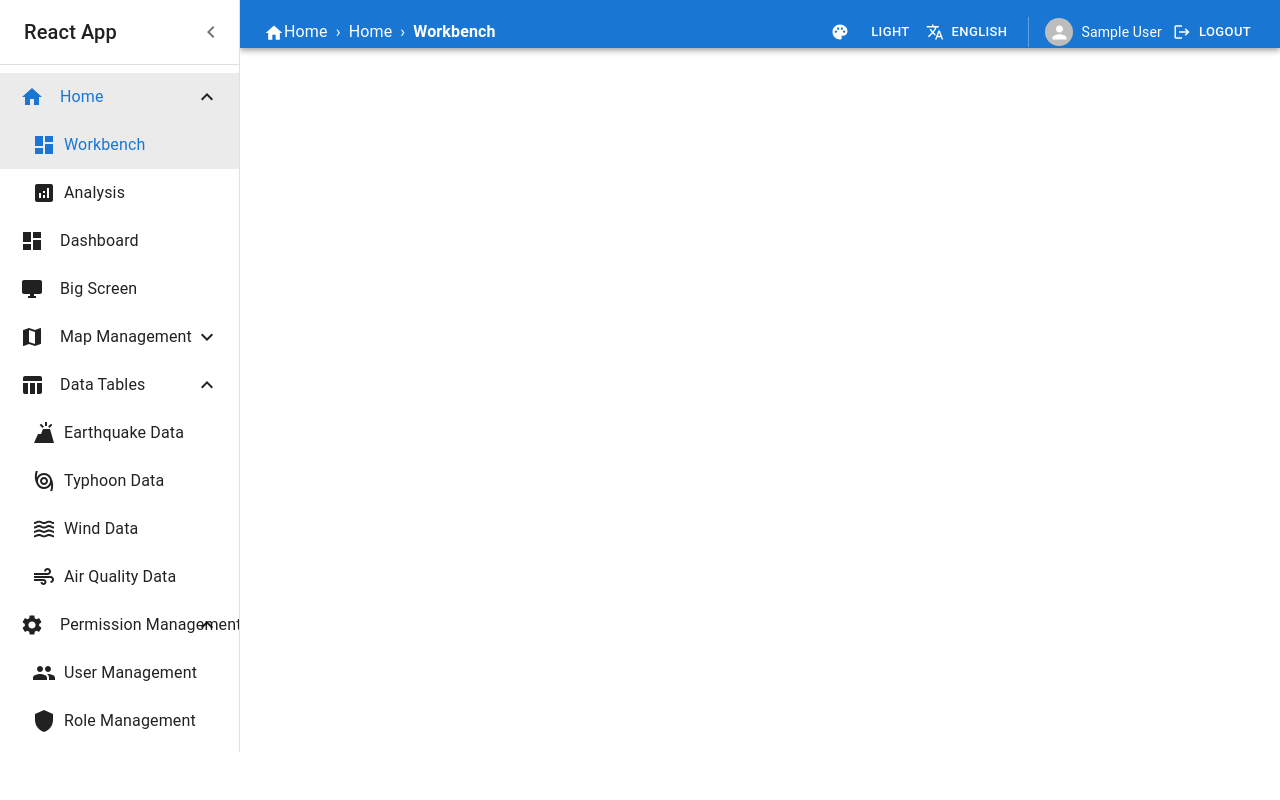
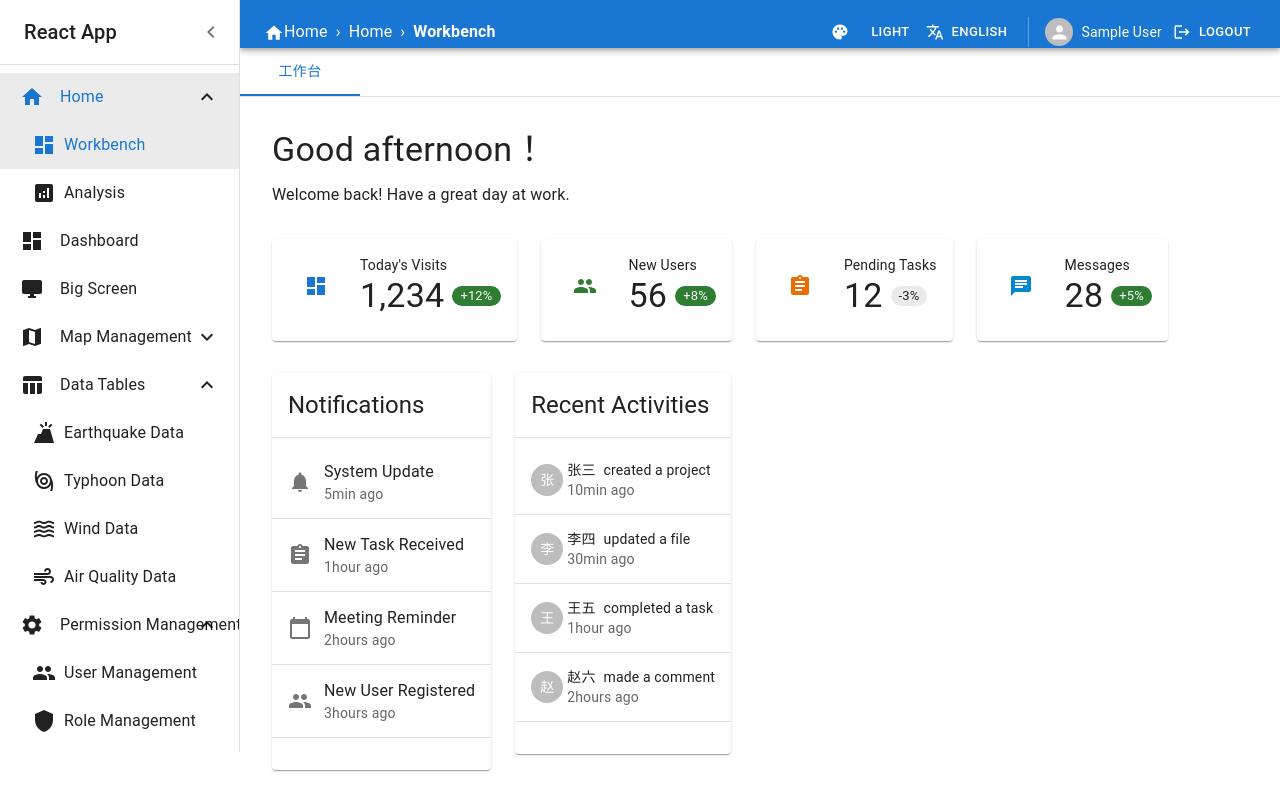
Before and after one commit to wenping29/Cesium, a React (Vite) app in the folder MS_Web/: page /workbench in a window 1280 px wide. Built offline with nearby package versions, Linux system fonts and the light colour scheme; sample sign-in values are in the browser's storage; what cesium would draw is missing.

Commit message:
优化不显示内容的问题

```diff
--- a/MS_Web/src/App.jsx
+++ b/MS_Web/src/App.jsx
@@ -1,8 +1,11 @@
-import { Routes, Route, Navigate } from 'react-router-dom'
+import { useEffect } from 'react'
+import { Routes, Route, Navigate, useLocation } from 'react-router-dom'
 import { Box } from '@mui/material'
 import useAuthStore from './store/authStore'
+import tabStore from './store/tabStore'
 import NavBar from './components/NavBar'
 import SideBar from './components/SideBar'
+import TabBar from './components/TabBar'
 import UsersPage from './pages/UsersPage'
 import MapPage from './pages/MapPage'
 import LoginPage from './pages/LoginPage'
@@ -35,6 +38,40 @@
 
 export default function App() {
   const token = useAuthStore((s) => s.token)
+  const location = useLocation()
+  const addTab = tabStore((s) => s.addTab)
+
+  const pageTitles = {
+    '/workbench': '工作台',
+    '/analysis': '数据分析',
+    '/dashboard': '仪表盘',
+    '/big-screen': '大屏展示',
+    '/earthquake-table': '地震数据',
+    '/typhoon-table': '台风数据',
+    '/wind-table': '风力数据',
+    '/airquality-table': '空气质量',
+    '/user-management': '用户管理',
+    '/role-management': '角色管理',
+    '/menu-management': '菜单管理',
+    '/department-management': '部门管理',
+    '/map': '地图',
+    '/openlayer-map': 'OpenLayer地图',
+    '/leaflet-map': 'Leaflet地图',
+    '/image-to-bim': '影像转BIM',
+    '/attendance-report': '打卡报表',
+    '/workhour-report': '工时报表',
+    '/leave-report': '休假报表',
+    '/annual-leave-report': '年假报表',
+    '/profile': '个人资料',
+    '/change-password': '修改密码',
+  }
+
+  useEffect(() => {
+    const title = pageTitles[location.pathname]
+    if (title) {
+      addTab(location.pathname, title)
+    }
+  }, [location.pathname, addTab])
 
   if (!token) {
     return (
@@ -48,8 +85,9 @@
   return (
     <Box sx={{ display: 'flex', flexDirection: 'row', height: '100vh' }}>
       <SideBar />
-      <Box sx={{ display: 'flex', flex: 1, overflow: 'hidden' }}>
+      <Box sx={{ display: 'flex', flex: 1, flexDirection: 'column', overflow: 'hidden' }}>
         <NavBar />
+        <TabBar />
         <Box sx={{ flex: 1, overflow: 'hidden' }}>
           <Routes>
             <Route path="/workbench" element={<PrivateRoute><WorkbenchPage /></PrivateRoute>} />
--- /dev/null
+++ b/MS_Web/src/components/TabBar.jsx
@@ -0,0 +1,70 @@
+import { Tabs, Tab, Box } from '@mui/material'
+import CloseIcon from '@mui/icons-material/Close'
+import { useNavigate, useLocation } from 'react-router-dom'
+import tabStore from '../store/tabStore'
+
+export default function TabBar() {
+  const { tabs, activeTab, removeTab, setActiveTab } = tabStore()
+  const navigate = useNavigate()
+  const location = useLocation()
+
+  const currentValue = activeTab || location.pathname
+
+  const handleTabChange = (event, newValue) => {
+    setActiveTab(newValue)
+    navigate(newValue)
+  }
+
+  const handleClose = (event, path) => {
+    event.stopPropagation()
+    if (tabs.length === 1) return
+    removeTab(path)
+    if (location.pathname === path) {
+      const remaining = tabs.filter((t) => t.path !== path)
+      if (remaining.length > 0) {
+        navigate(remaining[remaining.length - 1].path)
+      }
+    }
+  }
+
+  if (tabs.length === 0) return null
+
+  return (
+    <Box sx={{ borderBottom: 1, borderColor: 'divider', background: 'background.paper' }}>
+      <Tabs
+        value={currentValue}
+        onChange={handleTabChange}
+        variant="scrollable"
+        scrollButtons="auto"
+        sx={{
+          '& .MuiTabs-indicator': {
+            backgroundColor: 'primary.main',
+          },
+          '& .MuiTab-root': {
+            minWidth: 120,
+            maxWidth: 200,
+          },
+        }}
+      >
+        {tabs.map((tab) => (
+          <Tab
+            key={tab.path}
+            value={tab.path}
+            label={tab.title}
+            icon={tab.icon}
+            iconPosition="start"
+            endIcon={
+              tabs.length > 1 && (
+                <CloseIcon
+                  fontSize="small"
+                  onClick={(e) => handleClose(e, tab.path)}
+                  sx={{ cursor: 'pointer', opacity: 0.5, '&:hover': { opacity: 1 } }}
+                />
+              )
+            }
+          />
+        ))}
+      </Tabs>
+    </Box>
+  )
+}
--- /dev/null
+++ b/MS_Web/src/store/tabStore.js
@@ -0,0 +1,40 @@
+import { create } from 'zustand'
+
+const tabStore = create((set, get) => ({
+  tabs: [],
+  activeTab: null,
+
+  addTab: (path, title, icon) => {
+    set((state) => {
+      const exists = state.tabs.find((t) => t.path === path)
+      if (exists) {
+        return { tabs: state.tabs, activeTab: path }
+      }
+      return {
+        tabs: [...state.tabs, { path, title, icon }],
+        activeTab: path,
+      }
+    })
+  },
+
+  removeTab: (path) => {
+    set((state) => {
+      const newTabs = state.tabs.filter((t) => t.path !== path)
+      let newActive = state.activeTab
+      if (state.activeTab === path) {
+        newActive = newTabs.length > 0 ? newTabs[newTabs.length - 1].path : null
+      }
+      return { tabs: newTabs, activeTab: newActive }
+    })
+  },
+
+  setActiveTab: (path) => {
+    set({ activeTab: path })
+  },
+
+  clearAll: () => {
+    set({ tabs: [], activeTab: null })
+  },
+}))
+
+export default tabStore
```
